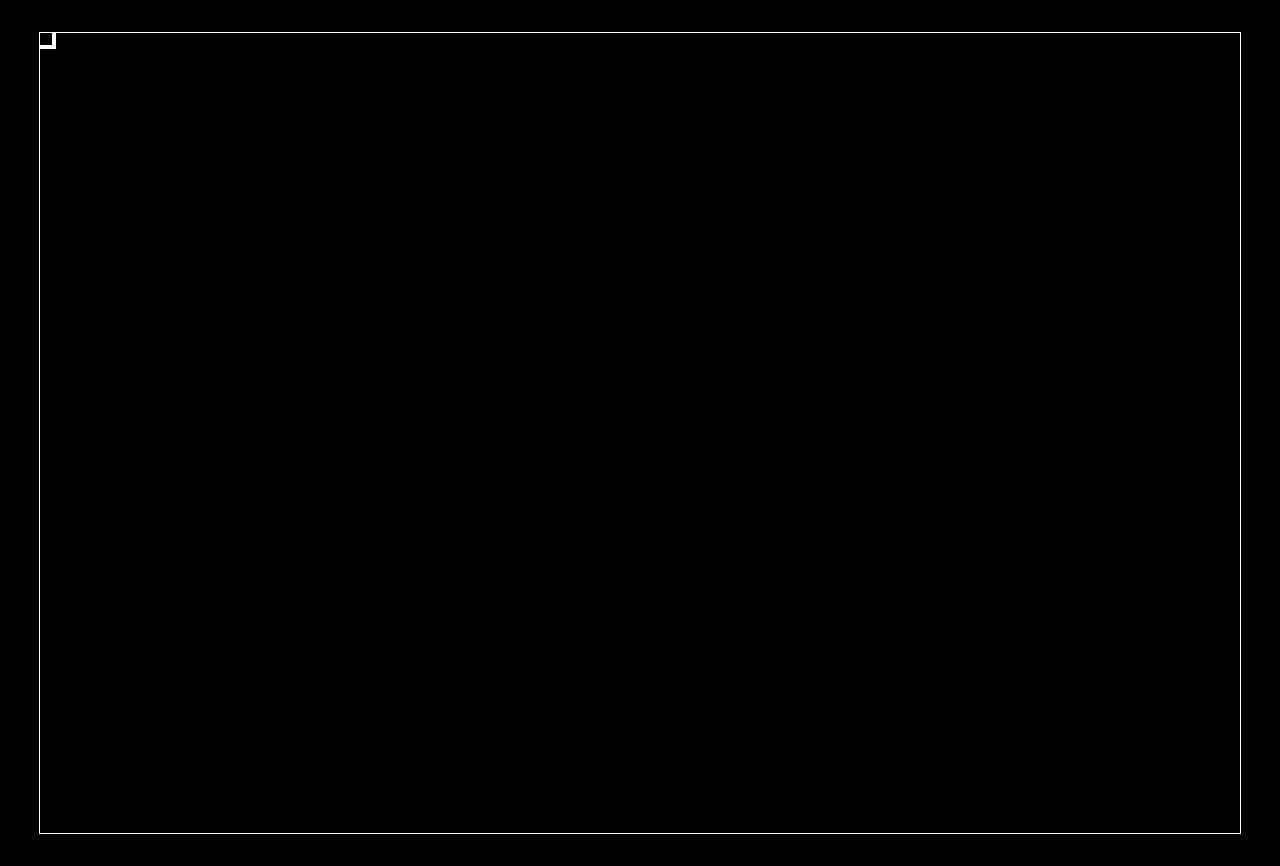
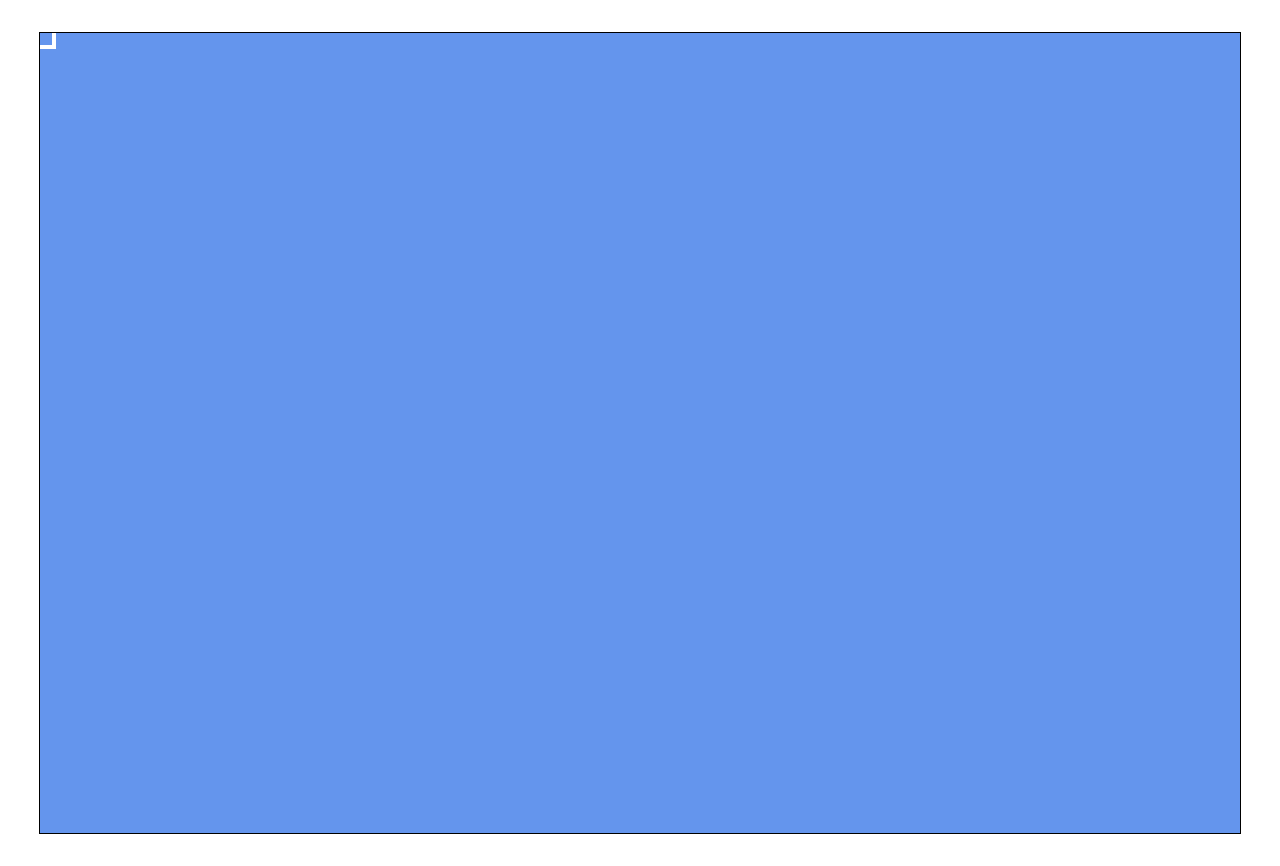
Before and after one commit to brandoncbang/dust-world, a website built with Vite: page index.html in a window 1280 px wide. Built offline with nearby package versions, Linux system fonts and the light colour scheme; animation ran at ten frames a second.

Commit message:
Use lighter color scheme

```diff
--- /dev/null
+++ b/src/core/color.ts
@@ -0,0 +1,11 @@
+export type Color = {
+  r: number;
+  g: number;
+  b: number;
+};
+
+export const CORNFLOWERBLUE: Color = {
+  r: 100,
+  g: 149,
+  b: 237,
+};
--- a/src/core/render.ts
+++ b/src/core/render.ts
@@ -1,8 +1,4 @@
-export type Color = {
-  r: number;
-  g: number;
-  b: number;
-};
+import { Color } from "./color.ts";
 
 export class RenderBuffer {
   public imageData: ImageData;
--- a/src/simulation/simulation.ts
+++ b/src/simulation/simulation.ts
@@ -2,6 +2,7 @@ import { EMPTY_PARTICLE, Particle, updateParticle } from "./particle.ts";
 import { Material } from "./material.ts";
 import { RenderBuffer } from "../core/render.ts";
 import { randomInt } from "./helpers.ts";
+import { CORNFLOWERBLUE } from "../core/color.ts";
 
 export class ParticleView {
   constructor(
@@ -152,11 +153,7 @@ export class Simulation {
       for (let y = 0; y < this.height; y++) {
         const particle = this.getParticle(x, y);
 
-        let color = {
-          r: 0,
-          g: 0,
-          b: 0,
-        };
+        let color = CORNFLOWERBLUE;
 
         if (particle.material === Material.Sand) {
           color = [
--- a/src/style.css
+++ b/src/style.css
@@ -1,9 +1,6 @@
 :root {
   font-family: sans-serif;
   font-size: 16px;
-
-  color: white;
-  background-color: black;
 }
 
 body {
@@ -15,7 +12,7 @@ body {
   display: block;
   width: 1200px;
   margin: 0 auto;
-  border: 1px solid white;
+  border: 1px solid black;
 
   cursor: none;
   image-rendering: pixelated;
```
